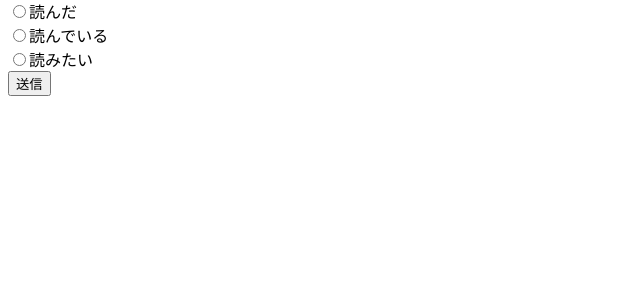
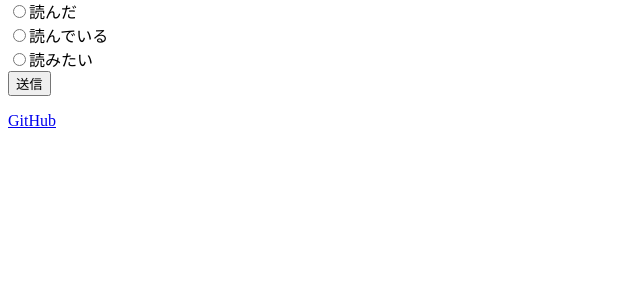
Before and after one commit to nesosuke/bookmanager, a Flask app: page / in a window 1280 px wide. Shown: the part 276-578 px from the top of the page, without its empty margins (0-640 px from the left). Run offline with Flask 2, Linux system fonts and the light colour scheme; parts of the project's set-up code (start-up, migrations or seed data) failed here and were passed over; some libraries are stand-ins or nearby versions.

Commit message:
微修正

```diff
--- a/templates/index.html
+++ b/templates/index.html
@@ -35,6 +35,10 @@
         </p>
     </div>
 
+    <div id="GitHub link">
+        <a href="https://github.com/nesosuke/bookmanager">GitHub</a>
+    </div>
+
     <script src="../static/js/index.js"></script>
 </body>
 
```
